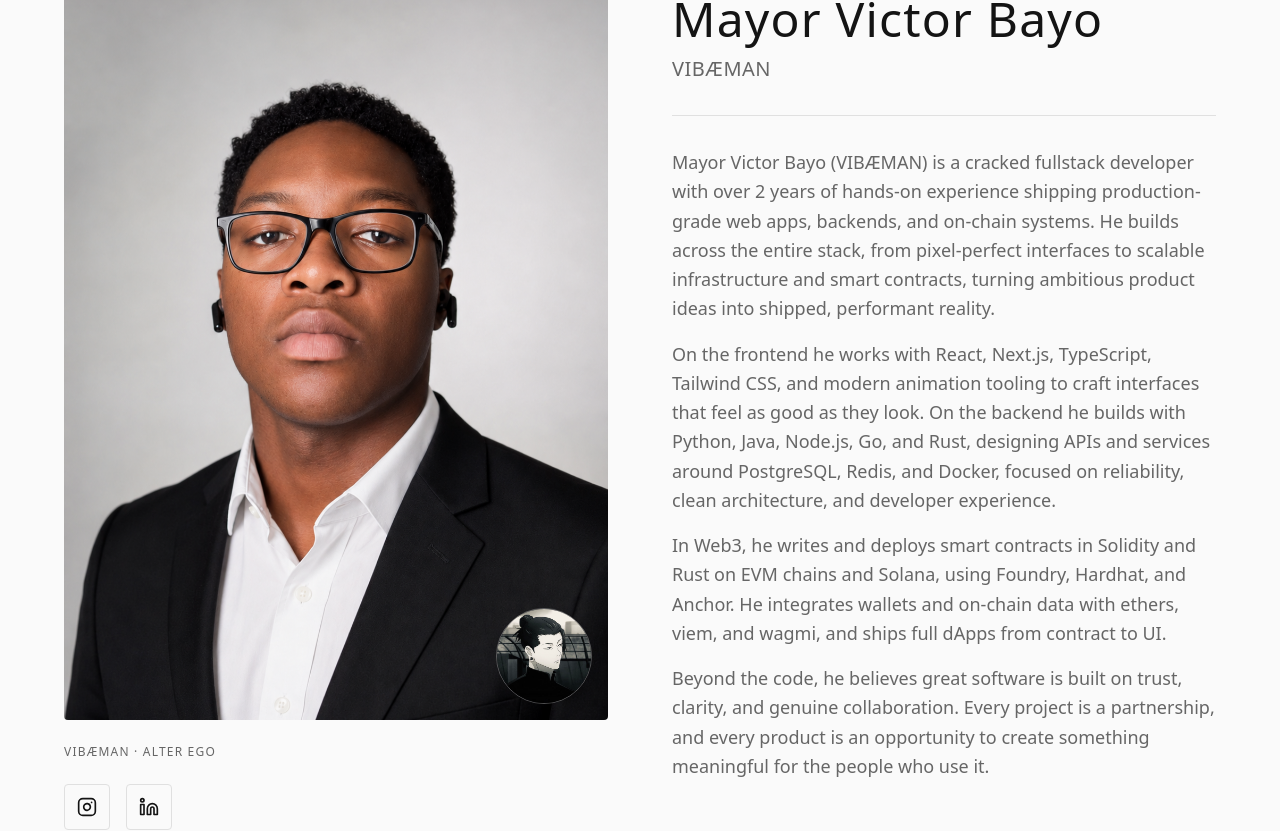
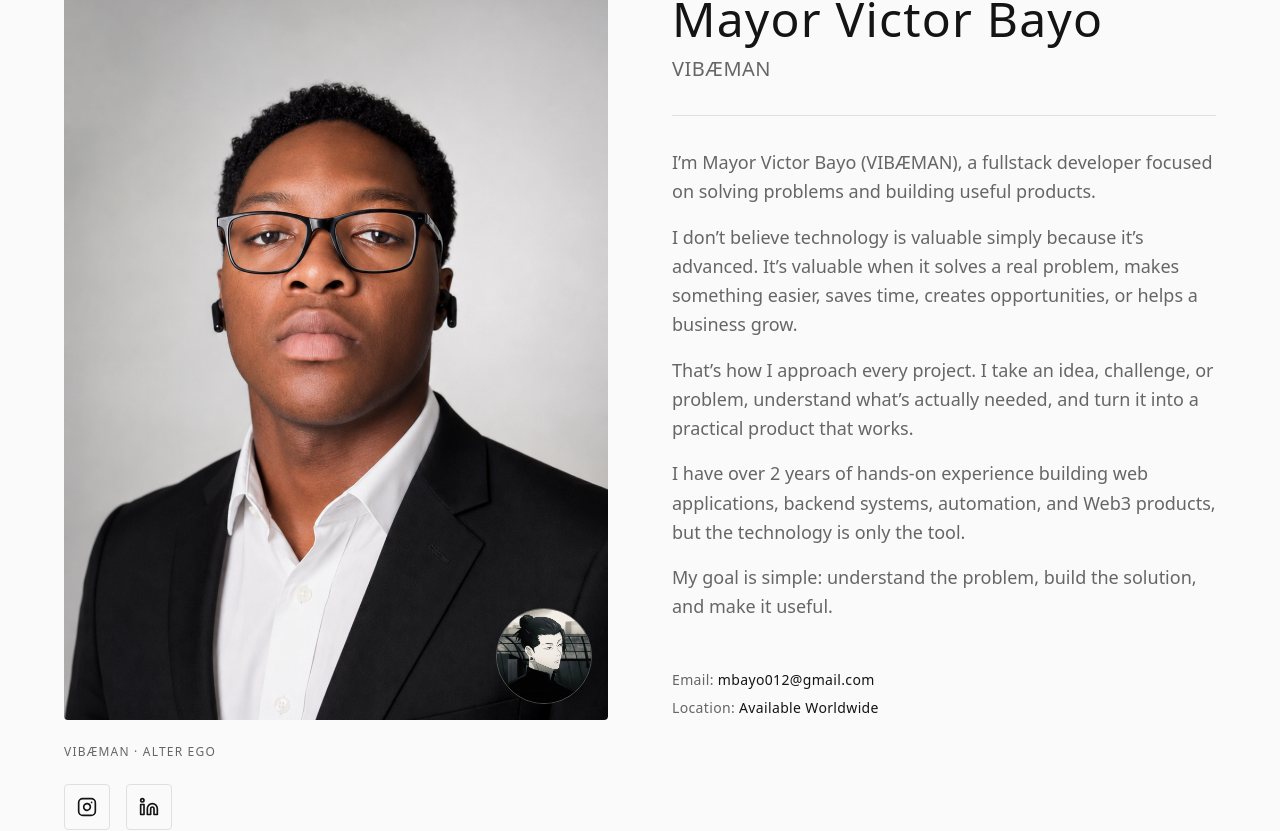
Before and after one commit to Vibeaman/VibeamanPortfolios, a React (Vite) app: page /about in a window 1280 px wide. Shown: the part 538-1369 px from the top of the page. Built offline with nearby package versions, Linux system fonts and the light colour scheme.

Commit message:
Update About Me biography

```diff
--- a/src/components/seo/SEOHead.tsx
+++ b/src/components/seo/SEOHead.tsx
@@ -1,6 +1,7 @@
 import { Helmet } from 'react-helmet-async';
 import { useLocation } from 'react-router-dom';
 import { photographerInfo } from '@/data/photographer';
+import headshot from '@/assets/headshot.png';
 
 interface SEOHeadProps {
   title?: string;
@@ -10,7 +11,7 @@ interface SEOHeadProps {
   jsonLd?: Record<string, unknown> | Record<string, unknown>[];
 }
 
-const HEADSHOT_ASSET_PATH = '/__l5e/assets-v1/6137b168-dd10-418b-9f7d-19238b512009/headshot.png';
+const HEADSHOT_ASSET_PATH = headshot;
 
 /**
  * SEO component for managing page meta tags using react-helmet-async.
--- a/src/data/photographer.ts
+++ b/src/data/photographer.ts
@@ -5,13 +5,15 @@ export const photographerInfo: PhotographerInfo = {
   name: 'Mayor Victor Bayo',
   tagline: 'VIBÆMAN',
   heroIntroduction: 'Fullstack engineer and smart contract developer. Shipping production grade web apps and on-chain systems end to end.',
-  biography: `Mayor Victor Bayo (VIBÆMAN) is a cracked fullstack developer with over 2 years of hands-on experience shipping production-grade web apps, backends, and on-chain systems. He builds across the entire stack, from pixel-perfect interfaces to scalable infrastructure and smart contracts, turning ambitious product ideas into shipped, performant reality.
+  biography: `I’m Mayor Victor Bayo (VIBÆMAN), a fullstack developer focused on solving problems and building useful products.
 
-On the frontend he works with React, Next.js, TypeScript, Tailwind CSS, and modern animation tooling to craft interfaces that feel as good as they look. On the backend he builds with Python, Java, Node.js, Go, and Rust, designing APIs and services around PostgreSQL, Redis, and Docker, focused on reliability, clean architecture, and developer experience.
+I don’t believe technology is valuable simply because it’s advanced. It’s valuable when it solves a real problem, makes something easier, saves time, creates opportunities, or helps a business grow.
 
-In Web3, he writes and deploys smart contracts in Solidity and Rust on EVM chains and Solana, using Foundry, Hardhat, and Anchor. He integrates wallets and on-chain data with ethers, viem, and wagmi, and ships full dApps from contract to UI.
+That’s how I approach every project. I take an idea, challenge, or problem, understand what’s actually needed, and turn it into a practical product that works.
 
-Beyond the code, he believes great software is built on trust, clarity, and genuine collaboration. Every project is a partnership, and every product is an opportunity to create something meaningful for the people who use it.`,
+I have over 2 years of hands-on experience building web applications, backend systems, automation, and Web3 products, but the technology is only the tool.
+
+My goal is simple: understand the problem, build the solution, and make it useful.`,
   approach: `My work is guided by three principles: ship fast, build for scale, and never compromise on UX. I treat every project, Web2 SaaS or Web3 protocol, as a product, not just code.
 
 Whether it is a landing page, a complex dashboard, an API, or a smart contract, I obsess over the details that compound: type safety, clean state, gas efficiency, and interfaces people actually enjoy using.`,
--- a/src/pages/About.tsx
+++ b/src/pages/About.tsx
@@ -11,9 +11,9 @@ import animeAvatar from '@/assets/portrait.jpeg';
  * Features split layout with headshot portrait and anime alter ego badge
  */
 export default function About() {
-  const aboutDescription = `Meet ${photographerInfo.name} (${photographerInfo.tagline}), a fullstack engineer and smart contract developer with 2+ years of hands-on experience building production web apps, backends, and on-chain systems.`;
+  const aboutDescription = `${photographerInfo.name} (${photographerInfo.tagline}) is a fullstack developer focused on solving problems and building useful products.`;
 
-  const aboutImage = `${window.location.origin}/__l5e/assets-v1/6137b168-dd10-418b-9f7d-19238b512009/headshot.png`;
+  const aboutImage = new URL(headshot, window.location.origin).href;
 
   const personSchema = {
     '@context': 'https://schema.org',
```
Also changed, not shown: 1 other file (tests, documents, lock files or other folders).
